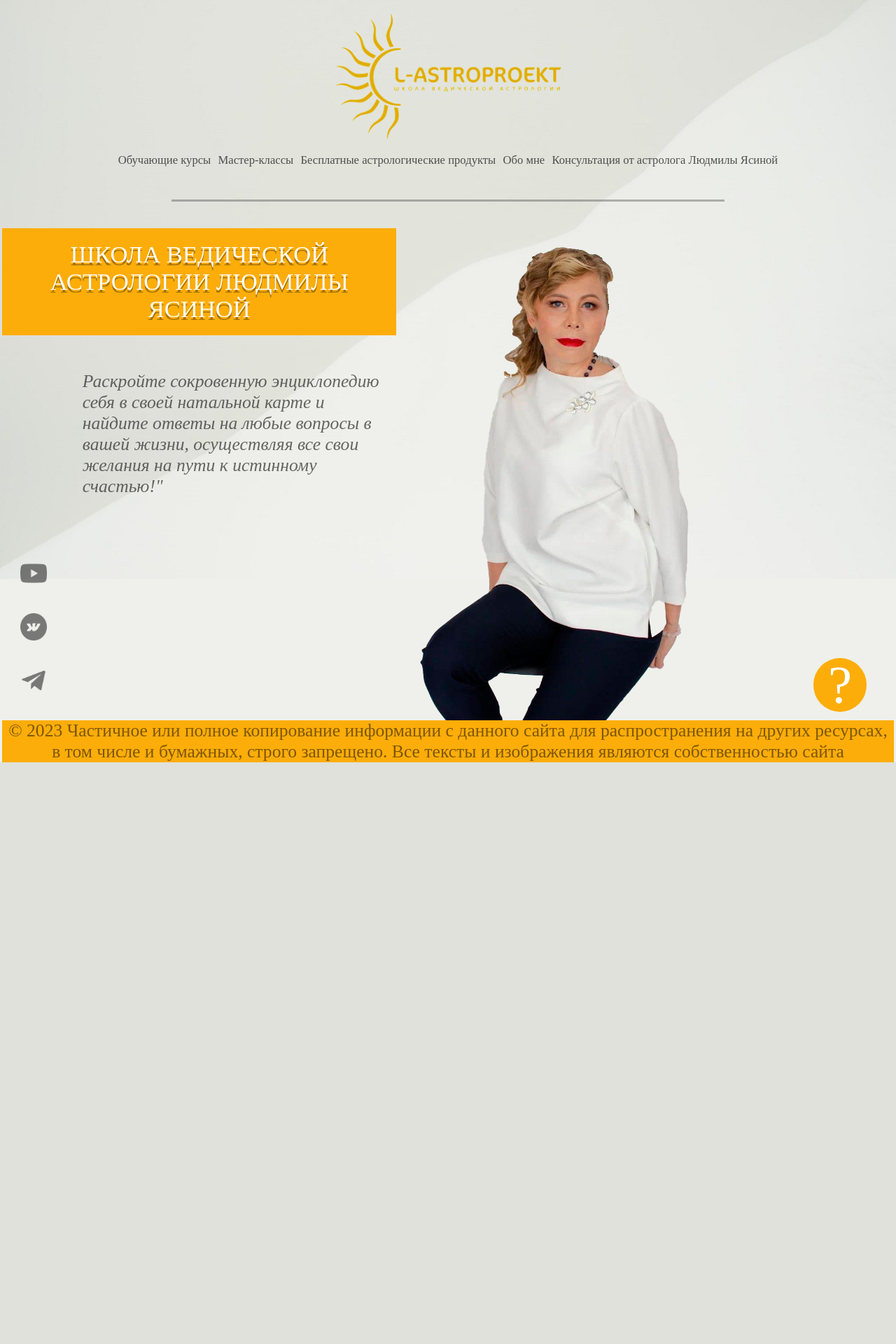
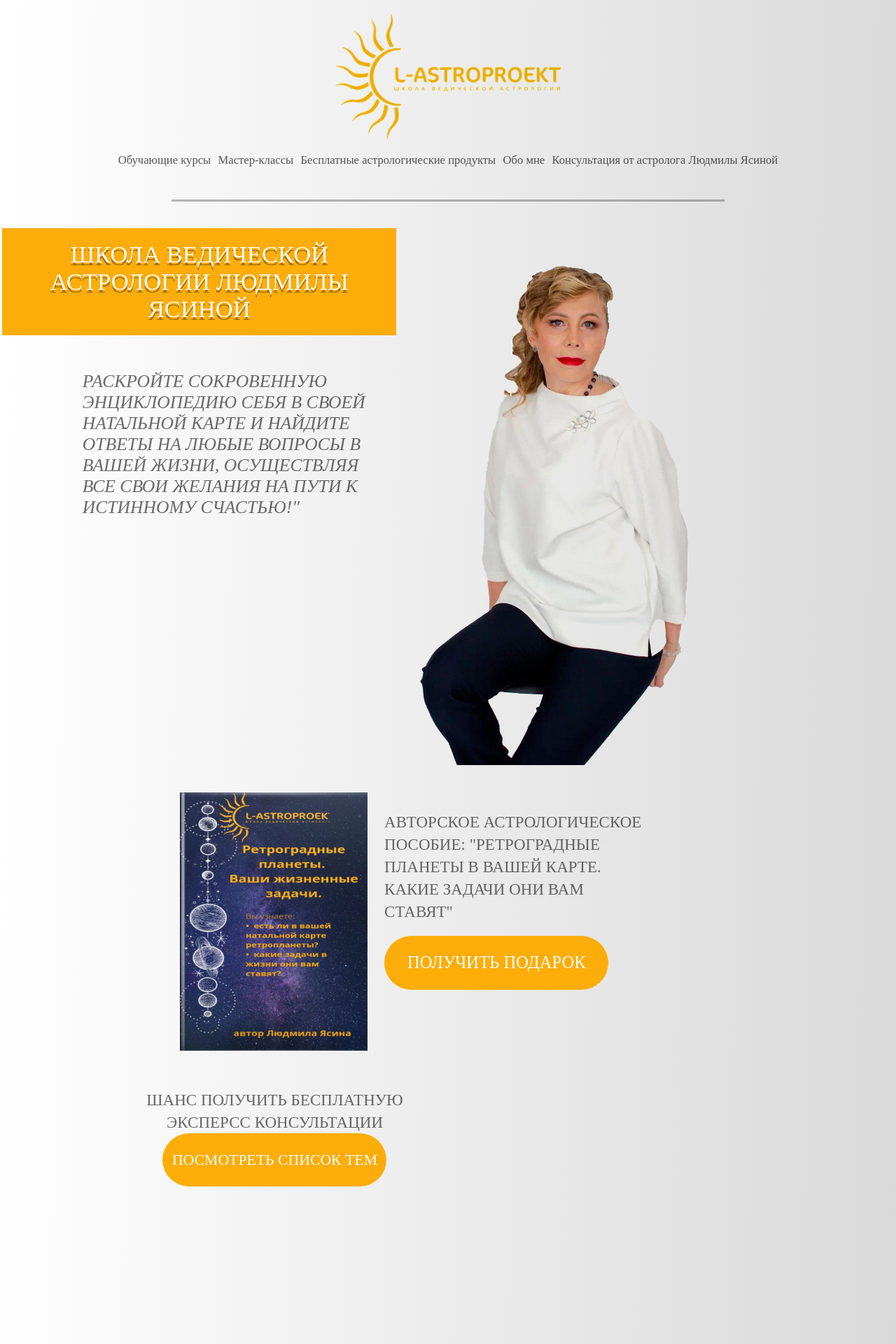
Before and after one commit to Tishe698/lololo, a Django app: page / in a window 1280 px wide. Shown: the top 1920 px of the page at 70% size. Before the commit the page ends 1089 px from the top, so only its background shows below. Run offline with Django 4.2, Linux system fonts and the light colour scheme.

Commit message:
title logo

```diff
--- a/namama/settings.py
+++ b/namama/settings.py
@@ -48,6 +48,7 @@ MIDDLEWARE = [
     "django.contrib.auth.middleware.AuthenticationMiddleware",
     "django.contrib.messages.middleware.MessageMiddleware",
     "django.middleware.clickjacking.XFrameOptionsMiddleware",
+
 ]
 
 ROOT_URLCONF = "namama.urls"
--- a/sait/static/css/home.css
+++ b/sait/static/css/home.css
@@ -5,14 +5,11 @@
 }
 
 html, body {
-    height: 100vh;
-    background: url('../img/фон боди.jpg') no-repeat;
-    background-position: center;
-    background-size: cover;
     padding: 0 0.1rem;
     display: flex;
     flex-direction: column;
-    background-color: rgba(239, 240, 235, 1);
+    background: linear-gradient(271deg, #D9D9D9 0%, #FFF 100%);
+
 
 }
 
@@ -24,6 +21,7 @@ main {
 
 .home{
     position: relative;
+    height: 60vw;
 }
 
 .shkola_ved_astrolog {
@@ -45,6 +43,7 @@ main {
     text-shadow: rgba(0, 0, 0, 0.35) 0 0.3vw;
     font-weight: 500;
 }
+
 .text_raskroite {
     margin: 4% 0 0 9%;
     width: 34vw;
@@ -68,3 +67,95 @@ main {
     width: 30vw;
     mix-blend-mode: darken;
 }
+
+.block_sknizkoi {
+    position: relative;
+    height: 100vw;
+}
+
+.knizka {
+    position: absolute;
+    right: 59%;
+    top: 3%
+}
+
+.knizka img {
+    object-fit: cover;
+    width: 21vw;
+    mix-blend-mode: darken;
+}
+
+.slova_posobia {
+    width: 29vw;
+    position: absolute;
+    right: 28%;
+    top: 5%;
+}
+
+.slova_posobia p {
+    font-size: 1.8vw;
+    font-family: 'Lora', serif;
+    color: rgba(0, 0, 0, 0.58);
+    line-height: 2.5vw;
+}
+
+.take_present {
+    display: flex;
+    width: 25vw;
+    height: 6vw;
+    border-radius: 50px;
+    background: #FCAD09;
+    position: absolute;
+    align-items: center;
+    justify-content: center;
+    right: 32%;
+    top: 19%;
+}
+
+.take_present p {
+    color: #FFF;
+    font-size: 1.925vw;
+    font-family: Lora, serif;
+    font-weight: 500;
+    text-transform: uppercase;
+}
+
+.ekspers_konsl {
+    width: 29vw;
+    position: absolute;
+    left: 16%;
+    top: 36%;
+    display: flex;
+    justify-content: center;
+    flex-direction: column;
+    align-items: center;
+}
+
+.ekspers_konsl p {
+    font-size: 1.8vw;
+    font-family: 'Lora', serif;
+    color: rgba(0, 0, 0, 0.58);
+    line-height: 2.5vw;
+    text-transform: uppercase;
+}
+
+.posmotr_spis_tem {
+    display: flex;
+    width: 25vw;
+    height: 6vw;
+    border-radius: 50px;
+    background: #FCAD09;
+    position: absolute;
+    align-items: center;
+    justify-content: center;
+    left: 18%;
+    top: 41%;
+}
+
+p {
+    color: #FFF;
+    font-size: 1.7vw;
+    font-family: Lora, serif;
+    font-weight: 500;
+    text-transform: uppercase;
+}
--- a/templates/index.html
+++ b/templates/index.html
@@ -60,10 +60,25 @@
                 Раскройте сокровенную энциклопедию себя в своей натальной карте и найдите ответы на любые вопросы в
                 вашей жизни, осуществляя все свои желания на пути к истинному счастью!"</p>
         </div>
-
+    </div>
+    <div class="block_sknizkoi">
+        <div class="knizka"><img src="{% static 'img/книга 1.png' %}" alt=""></div>
+        <div class="slova_posobia">
+            <p>Авторское астрологическое пособие: "Ретроградные планеты в вашей карте. Какие задачи они вам ставят"</p>
+        </div>
+        <div class="take_present">
+            <p>получить подарок</p>
+        </div>
+        <div class="ekspers_konsl">
+            <p>Шанс получить бесплатную </p>
+            <p> эксперсс консультации </p>
+        </div>
+        <div class="posmotr_spis_tem">
+            <p>Посмотреть список тем</p>
+        </div>
     </div>
 
-</main >
+</main>
 <footer>
     <div class="social">
         <img src="{% static 'img/free-icon-youtube-2111795 1.png' %}" alt="">
```
Also changed, not shown: sait/static/img/книга 1.png (added), sait/static/img/фон боди.jpg (deleted). Lines whose indentation alone changed are shown as unchanged.
